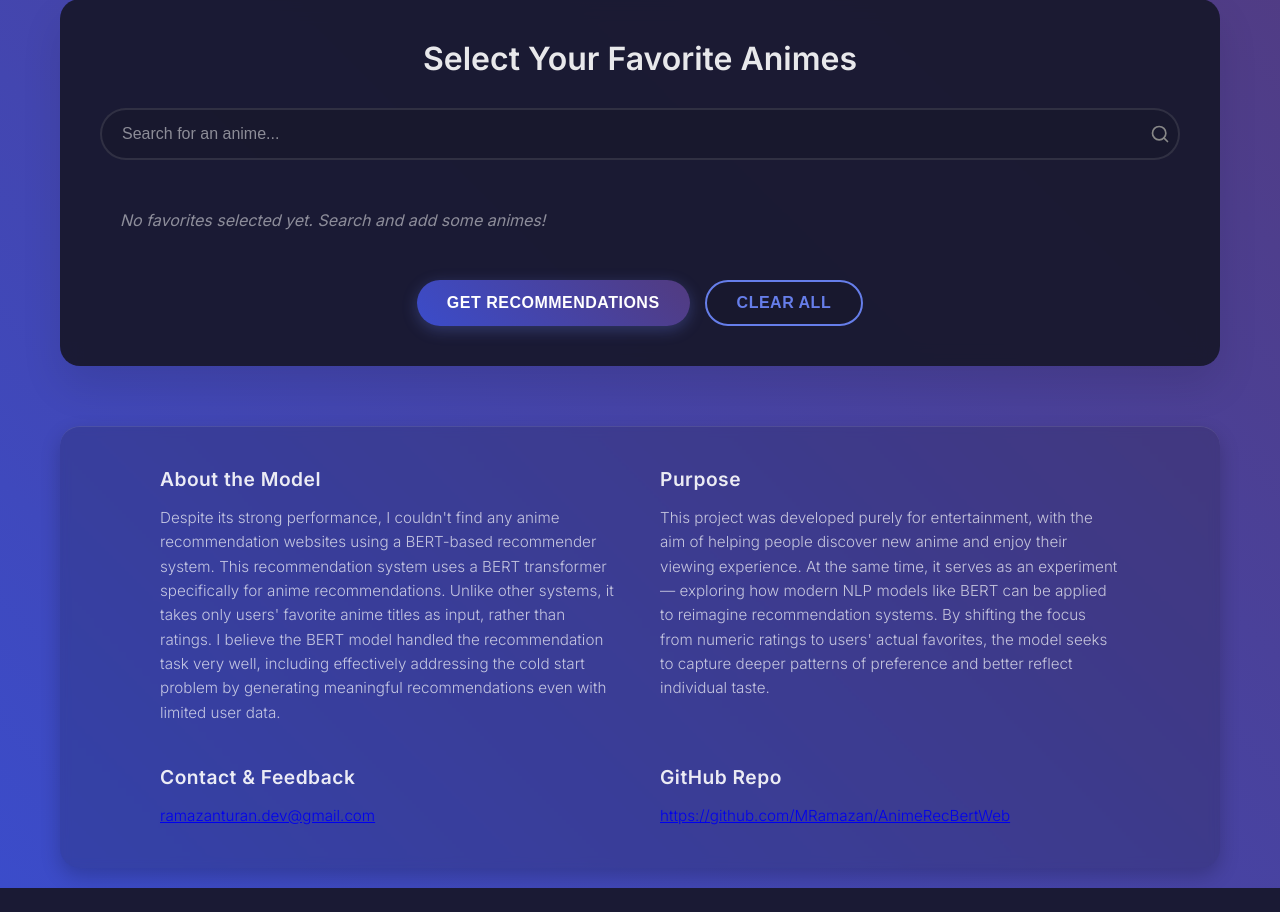
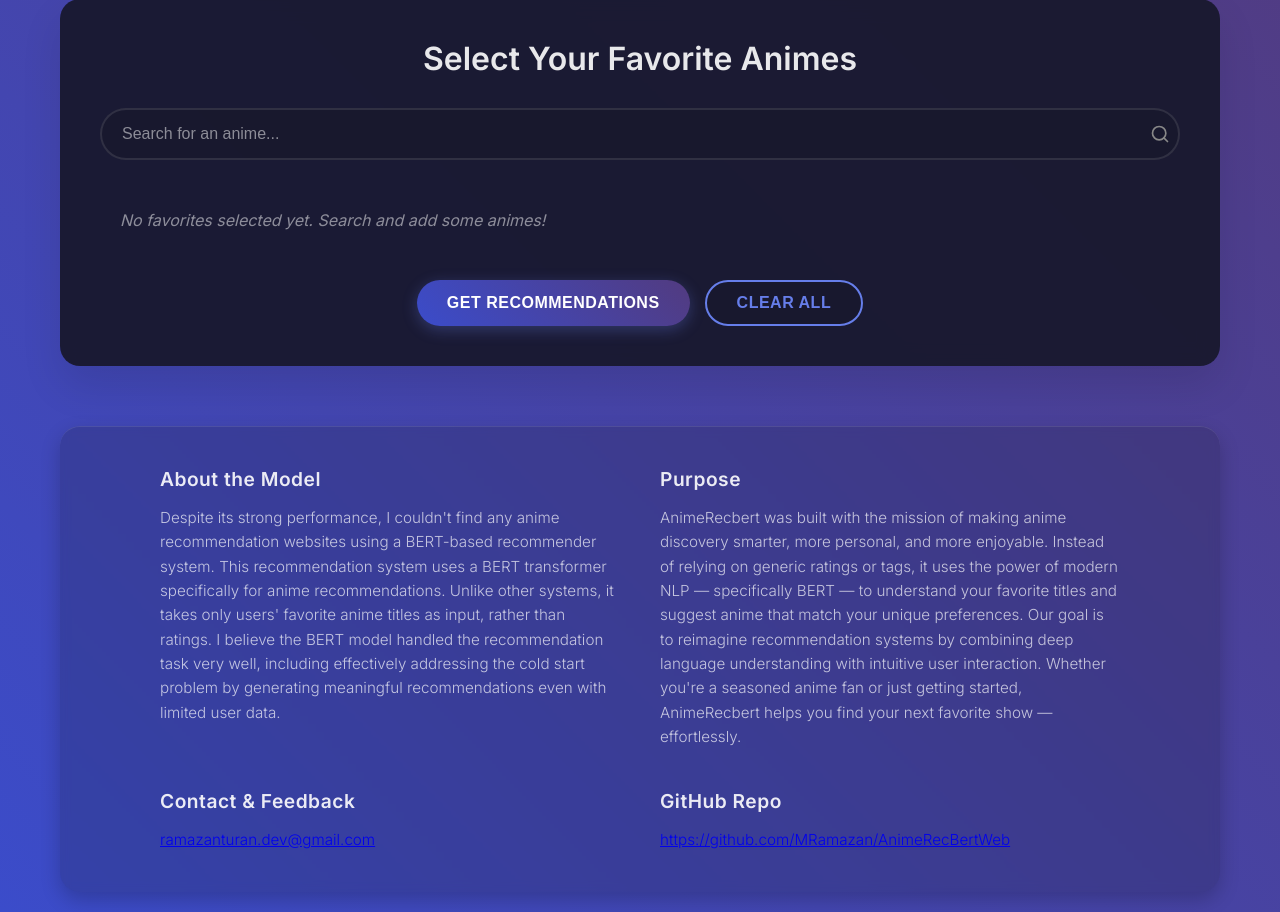
Before and after one commit to MRamazan/AnimeRecBertWeb, a Flask app: template templates/index.html in a window 1280 px wide. Shown: the part 154-1066 px from the top of the page. Before the commit the page ends 1042 px from the top, so only its background shows below. Run offline with Flask 3, Linux system fonts and the light colour scheme; the template is opened without the code that fills it, so the values that code supplies are empty; parts of the project's set-up code (start-up, migrations or seed data) failed here and were passed over.

Commit message:
Update index.html

```diff
--- a/templates/index.html
+++ b/templates/index.html
@@ -326,7 +326,7 @@
 
                 <div class="about-item">
                     <h3>Purpose</h3>
-                    <p>This project was developed purely for entertainment, with the aim of helping people discover new anime and enjoy their viewing experience. At the same time, it serves as an experiment — exploring how modern NLP models like BERT can be applied to reimagine recommendation systems. By shifting the focus from numeric ratings to users' actual favorites, the model seeks to capture deeper patterns of preference and better reflect individual taste.</p>
+                    <p>AnimeRecbert was built with the mission of making anime discovery smarter, more personal, and more enjoyable. Instead of relying on generic ratings or tags, it uses the power of modern NLP — specifically BERT — to understand your favorite titles and suggest anime that match your unique preferences. Our goal is to reimagine recommendation systems by combining deep language understanding with intuitive user interaction. Whether you're a seasoned anime fan or just getting started, AnimeRecbert helps you find your next favorite show — effortlessly.</p>
                 </div>
 
                 <div class="about-item">
```
